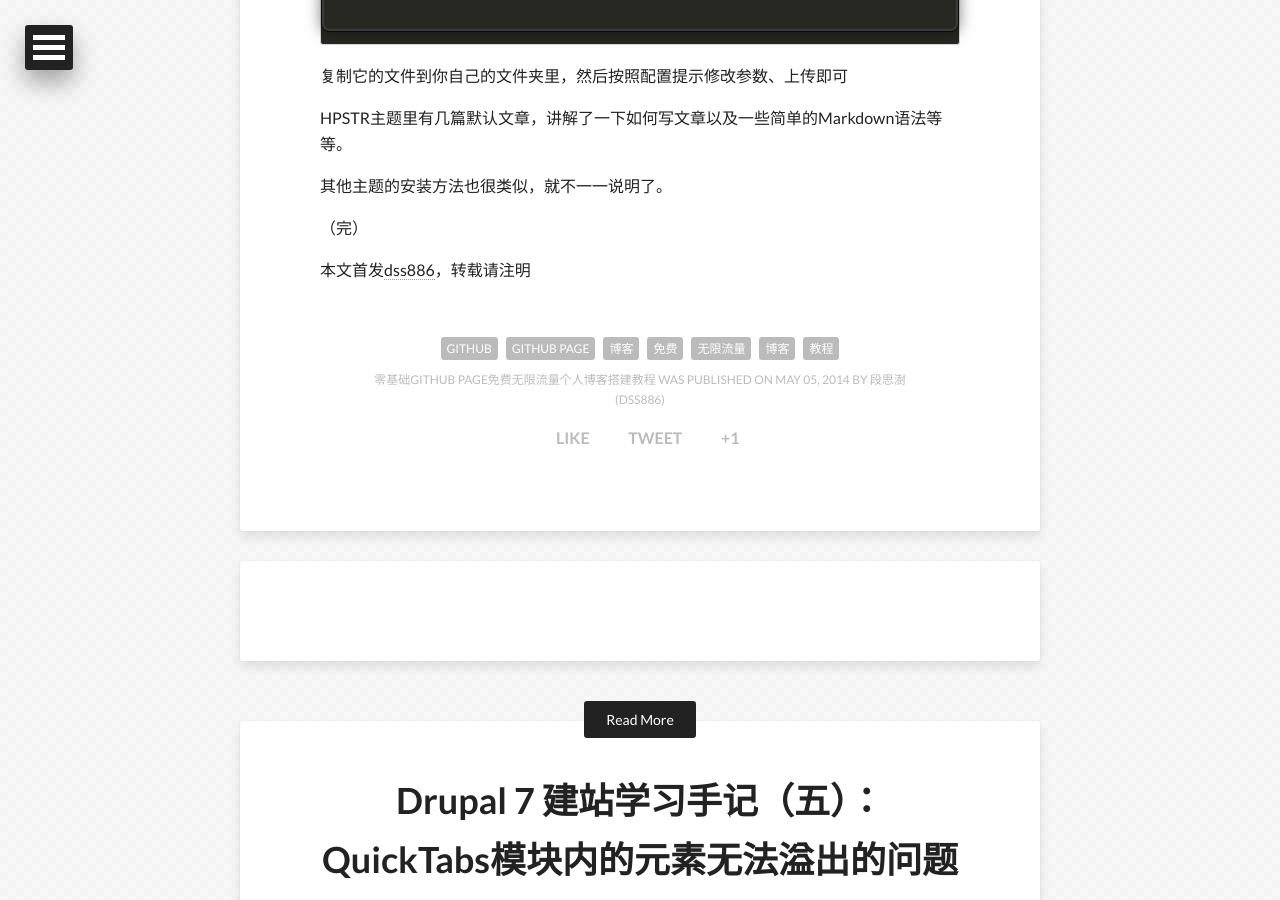
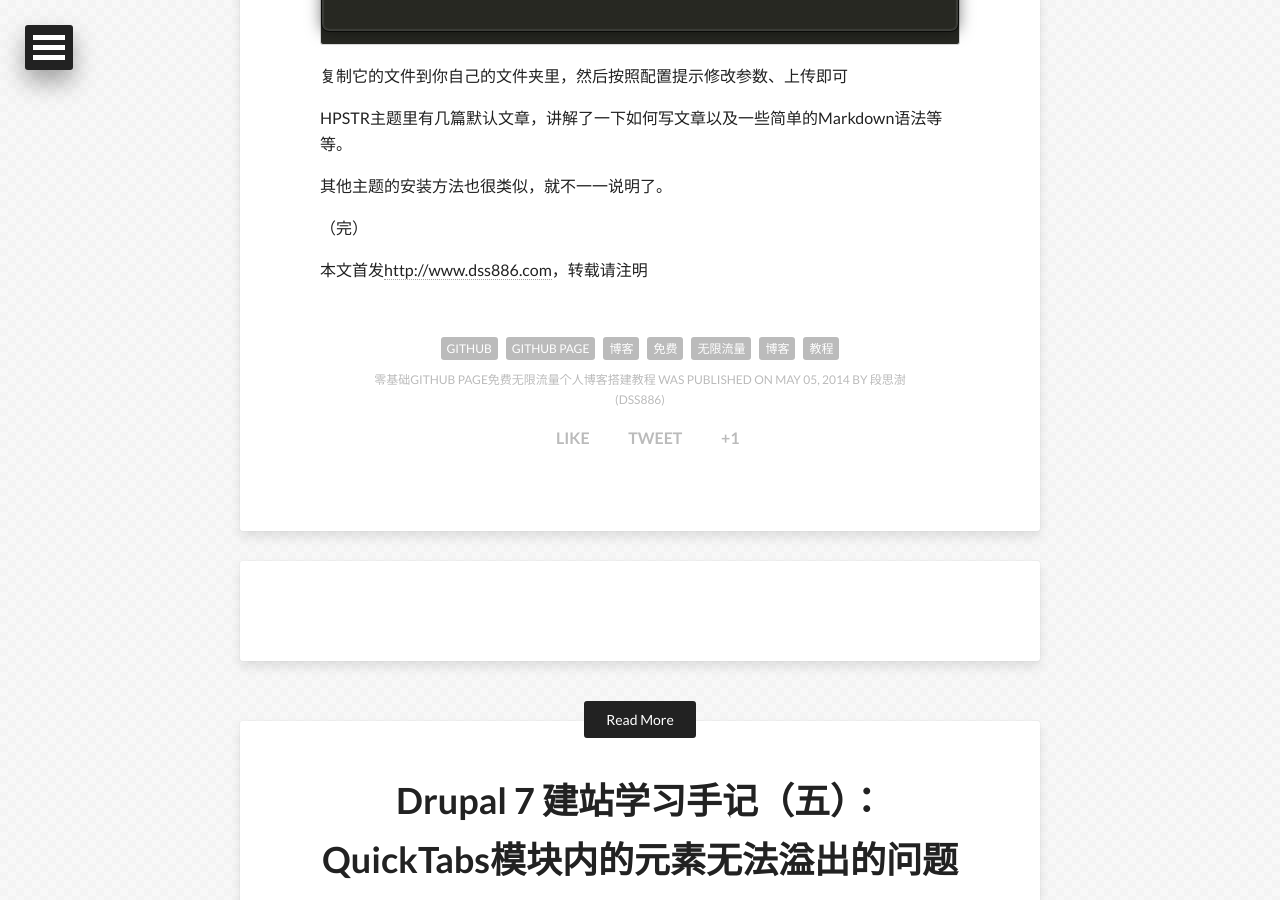
Before and after one commit to heamon7/dss886.github.io, a Jekyll site: the page built from _posts/2014-04-25-05.md, in a window 1280 px wide and 900 px high, scrolled down 7664 px. Built offline with Jekyll 4.4.1, drawn with Linux system fonts in a browser that asks for light colours; nearby versions of some CDN libraries; comment, search, counter and statistics services are not loaded; some of the changed lines change nothing that is shown.

Commit message:
update posts

```diff
--- a/_posts/2014-04-25-05.md
+++ b/_posts/2014-04-25-05.md
@@ -212,4 +212,4 @@ HPSTR主题里有几篇默认文章，讲解了一下如何写文章以及一些
 
 （完）
 
-本文首发[dss886](http://www.dss886.com)，转载请注明
+本文首发[http://www.dss886.com](http://www.dss886.com)，转载请注明
```
